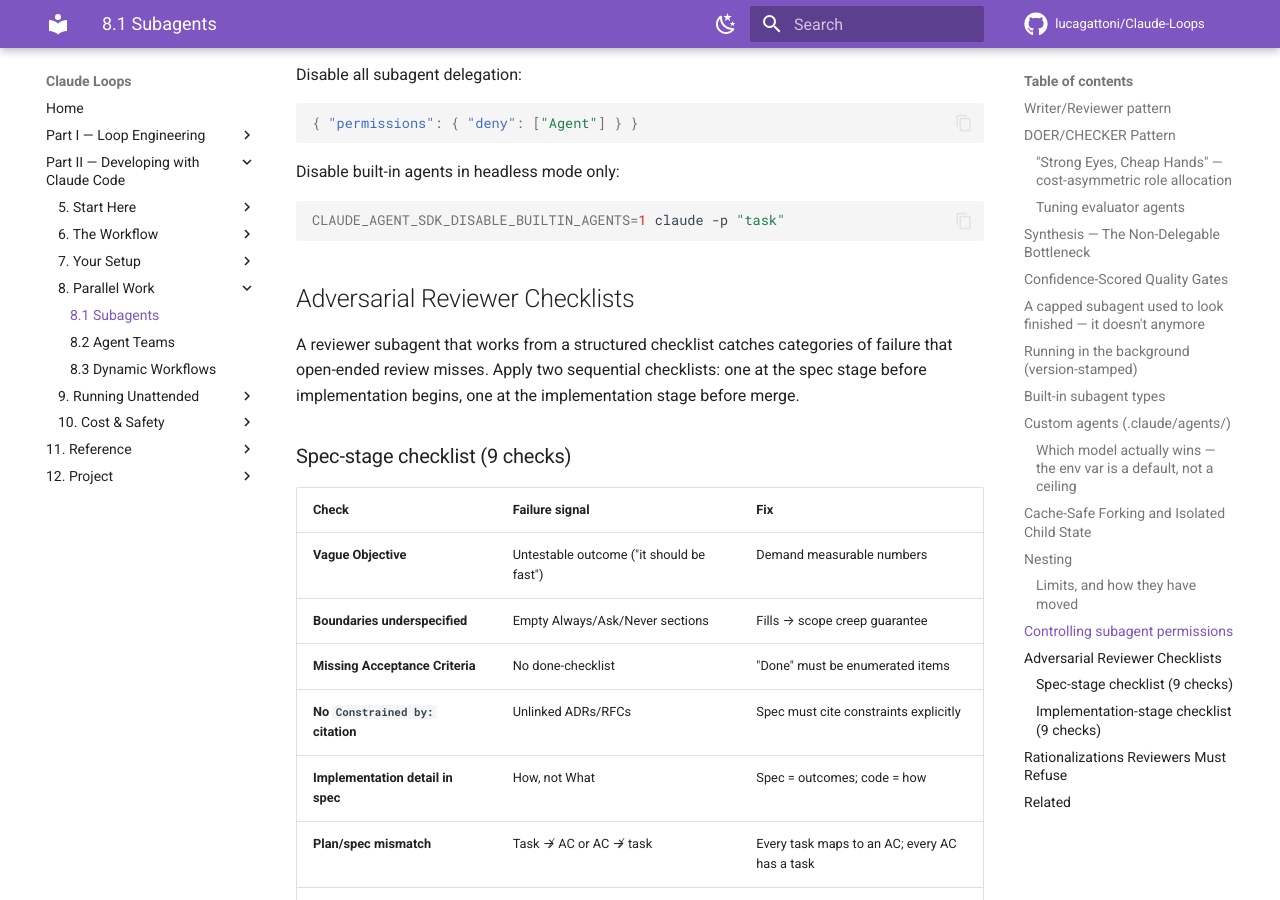
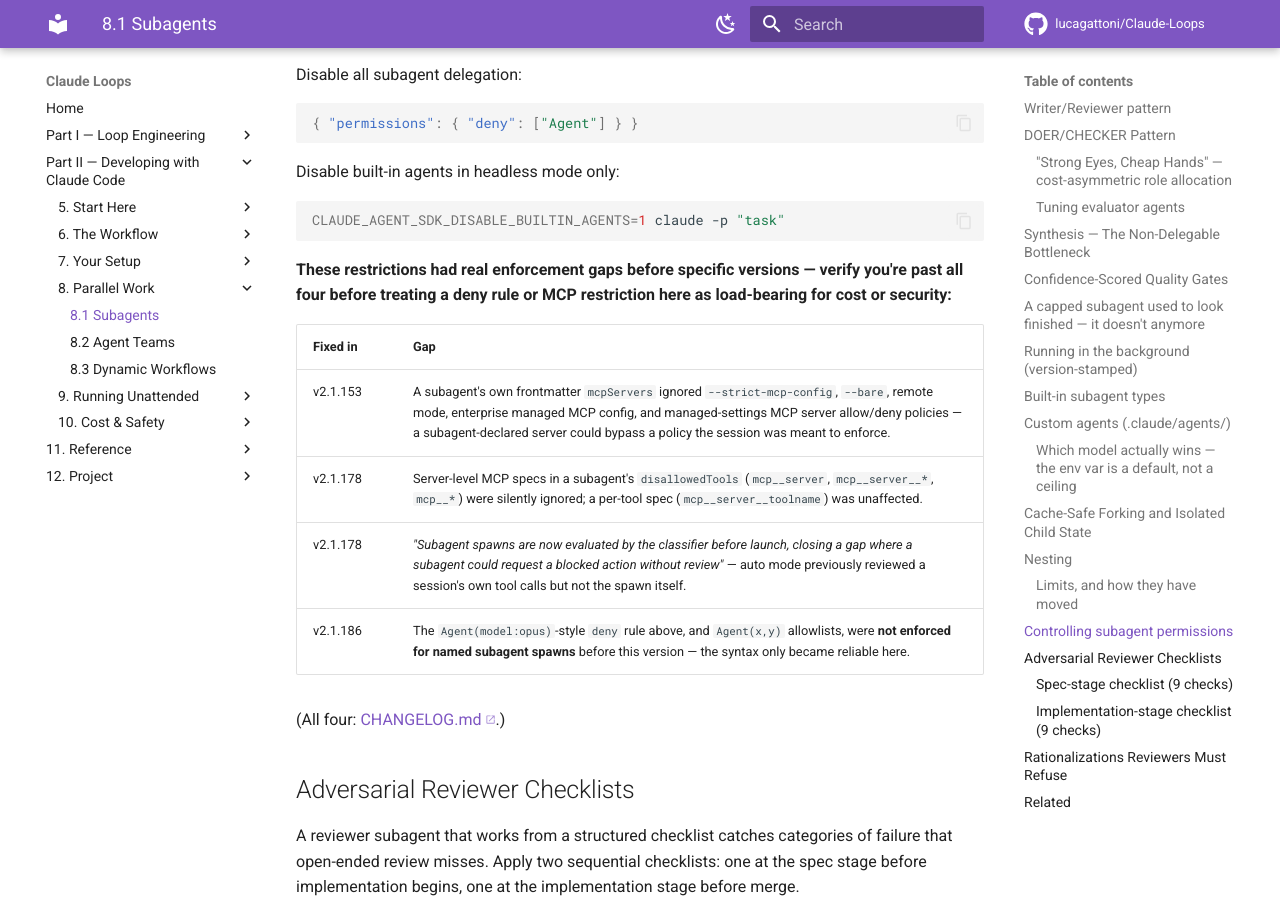
Before and after one commit to lucagattoni/Claude-Loops, an MkDocs documentation site: the page built from docs/07-subagents.md, in a window 1280 px wide and 900 px high, scrolled down 9535 px. Built offline with MkDocs 1.6.1 and Material for MkDocs 9.7.7, drawn with Linux system fonts in a browser that asks for light colours; comment, search, counter and statistics services are not loaded.

Commit message:
07-subagents.md: 0 correction(s), 1 addition(s) from the C10 changelog sweep
- [ADDITION] v2.1.153 / v2.1.178 ×2 / v2.1.186 — The doc presents `"deny": ["Agent(model:opus)"]` as a working cost-control rule and MCP scoping as a working isolation boundary with zero version caveat. Anyone pinned before v2.1.186 has a rule that silently did not fire. Four related fixes consolidated into one table rather than four footnotes.

Backlog step 11 (C10). Sweep covered 3,774/3,774 previously-unswept bullets across
24/24 chunks; evidence in plans/20260906_2306-c10-changelog-sweep-evidence.md.
mkdocs build --strict green on the full change set.

Co-Authored-By: Claude Opus 5 (1M context) <noreply@anthropic.com>
Claude-Session: https://claude.ai/code/session_0143r6VLrjfhL34xeWGQvHmV

````diff
--- a/docs/07-subagents.md
+++ b/docs/07-subagents.md
@@ -385,6 +385,18 @@ Disable built-in agents in headless mode only:
 CLAUDE_AGENT_SDK_DISABLE_BUILTIN_AGENTS=1 claude -p "task"
 ```
 
+**These restrictions had real enforcement gaps before specific versions — verify you're past all
+four before treating a deny rule or MCP restriction here as load-bearing for cost or security:**
+
+| Fixed in | Gap |
+|---|---|
+| v2.1.153 | A subagent's own frontmatter `mcpServers` ignored `--strict-mcp-config`, `--bare`, remote mode, enterprise managed MCP config, and managed-settings MCP server allow/deny policies — a subagent-declared server could bypass a policy the session was meant to enforce. |
+| v2.1.178 | Server-level MCP specs in a subagent's `disallowedTools` (`mcp__server`, `mcp__server__*`, `mcp__*`) were silently ignored; a per-tool spec (`mcp__server__toolname`) was unaffected. |
+| v2.1.178 | *"Subagent spawns are now evaluated by the classifier before launch, closing a gap where a subagent could request a blocked action without review"* — auto mode previously reviewed a session's own tool calls but not the spawn itself. |
+| v2.1.186 | The `Agent(model:opus)`-style `deny` rule above, and `Agent(x,y)` allowlists, were **not enforced for named subagent spawns** before this version — the syntax only became reliable here. |
+
+(All four: [CHANGELOG.md](https://raw.githubusercontent.com/anthropics/claude-code/main/CHANGELOG.md).)
+
 ## Adversarial Reviewer Checklists
 
 A reviewer subagent that works from a structured checklist catches categories of failure
````
